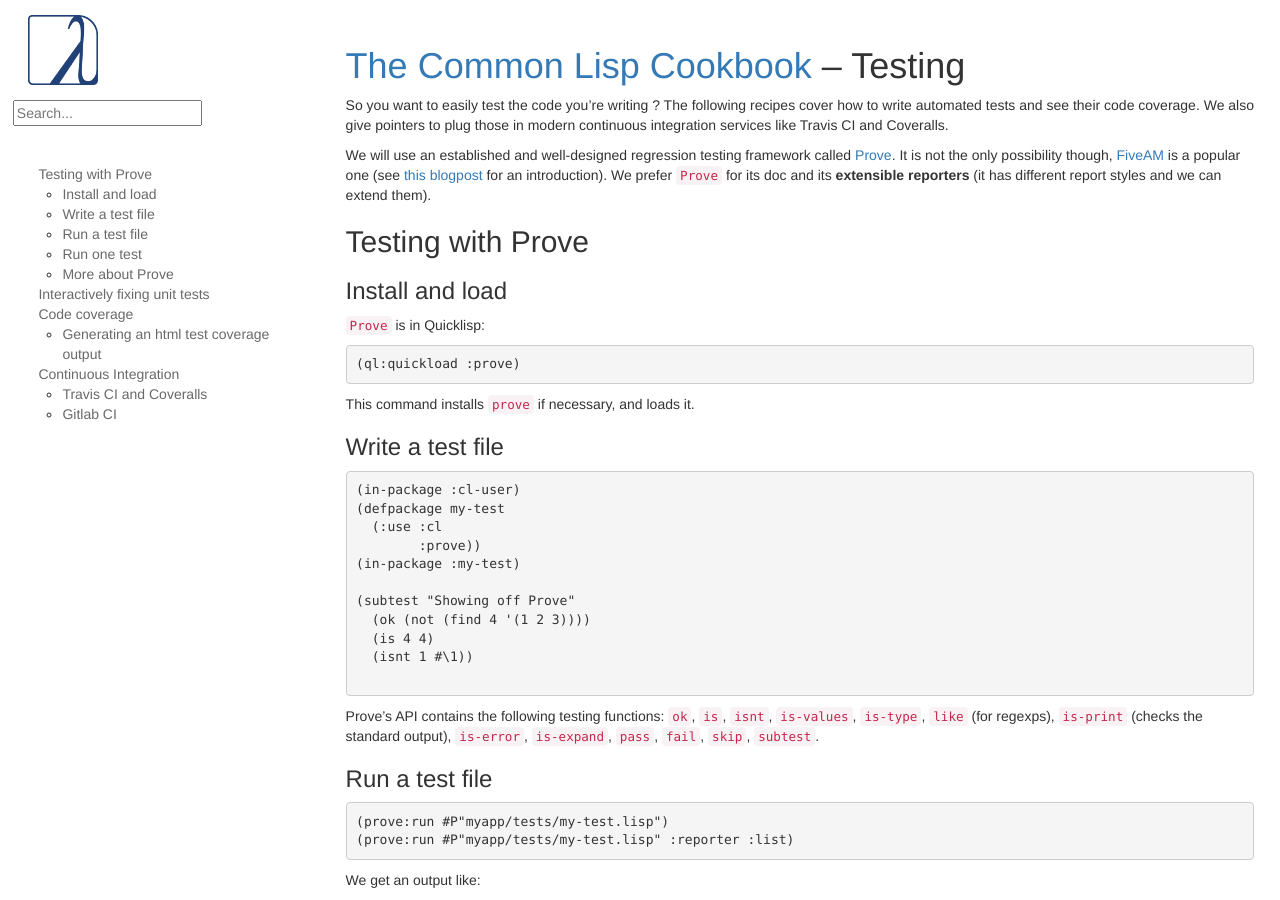
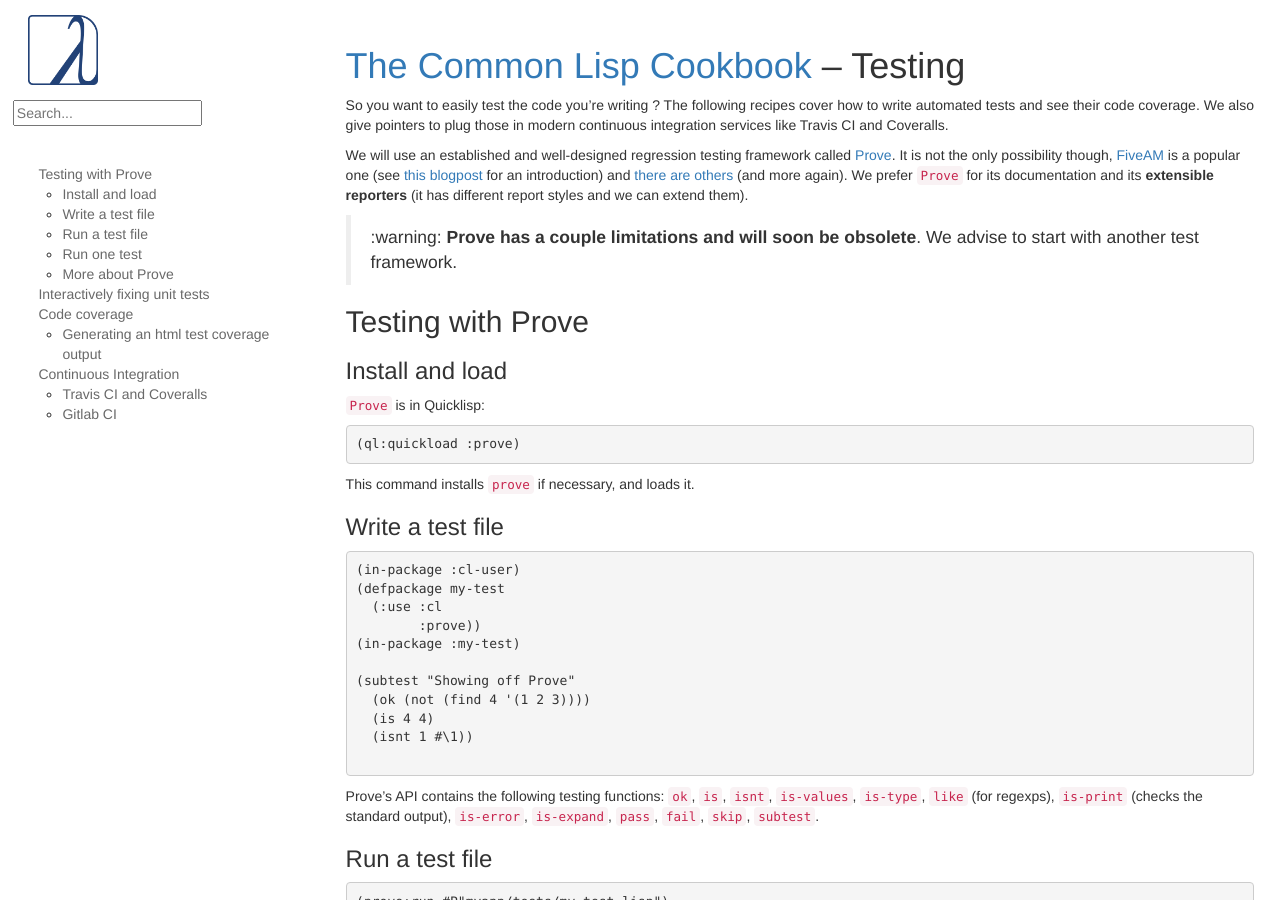
Before and after one commit to LispCookbook/cl-cookbook, a Jekyll site: the page built from testing.md, in a window 1280 px wide and 900 px high. Built offline with Jekyll 4.4.1, drawn with Linux system fonts in a browser that asks for light colours.

Commit message:
testing: add warning about Prove
for #297

```diff
--- a/testing.md
+++ b/testing.md
@@ -12,9 +12,11 @@
 not the only possibility though,
 [FiveAM](http://quickdocs.org/fiveam/api) is a popular one (see
 [this blogpost](http://turtleware.eu/posts/Tutorial-Working-with-FiveAM.html) for an
-introduction). We prefer
-`Prove` for its doc and its **extensible reporters** (it has different
+introduction) and [there are others](https://github.com/CodyReichert/awesome-cl#unit-testing) (and more again). We prefer
+`Prove` for its documentation and its **extensible reporters** (it has different
 report styles and we can extend them).
+
+> :warning: **Prove has a couple limitations and will soon be obsolete**. We advise to start with another test framework.
 
 
 <a name="install"></a>
```
